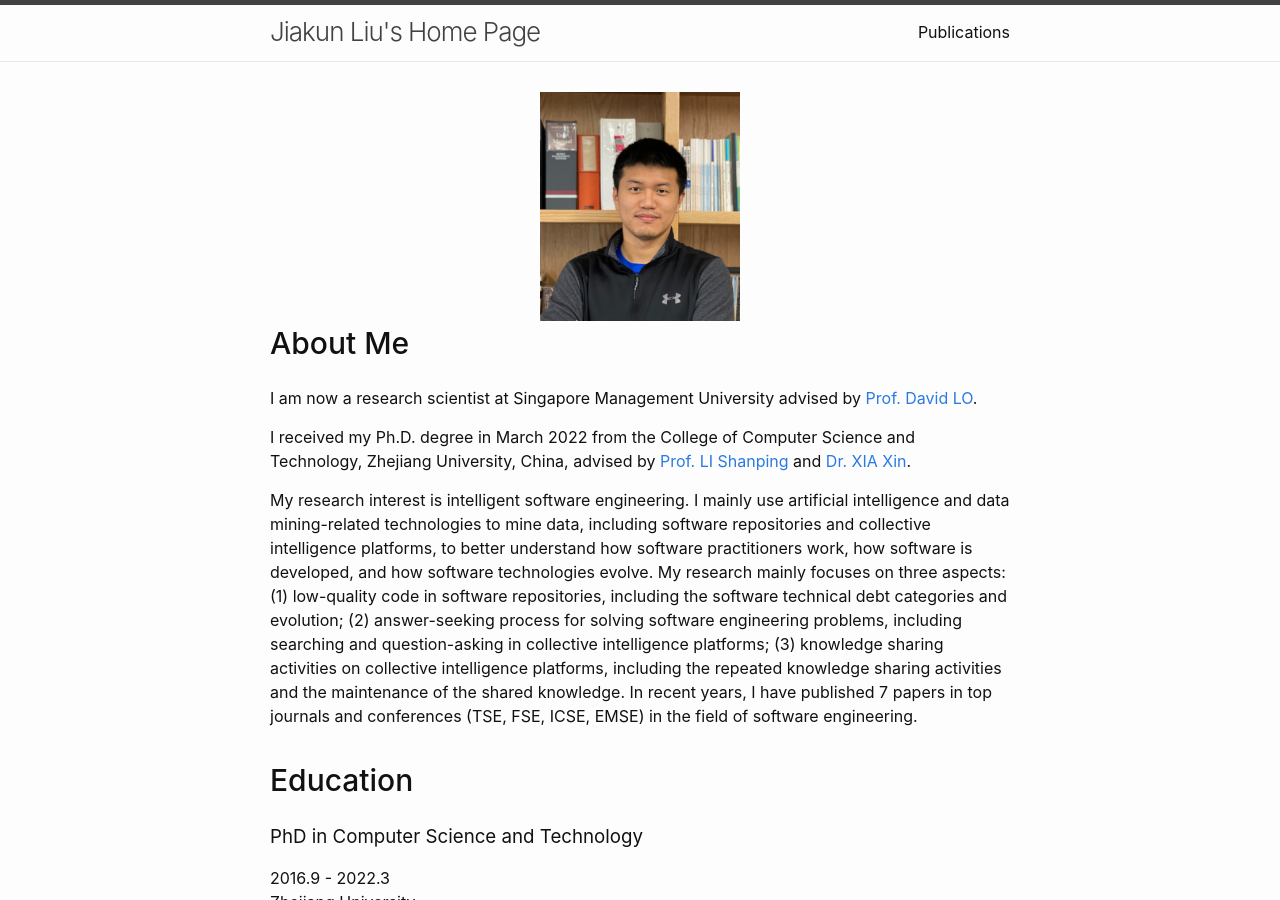
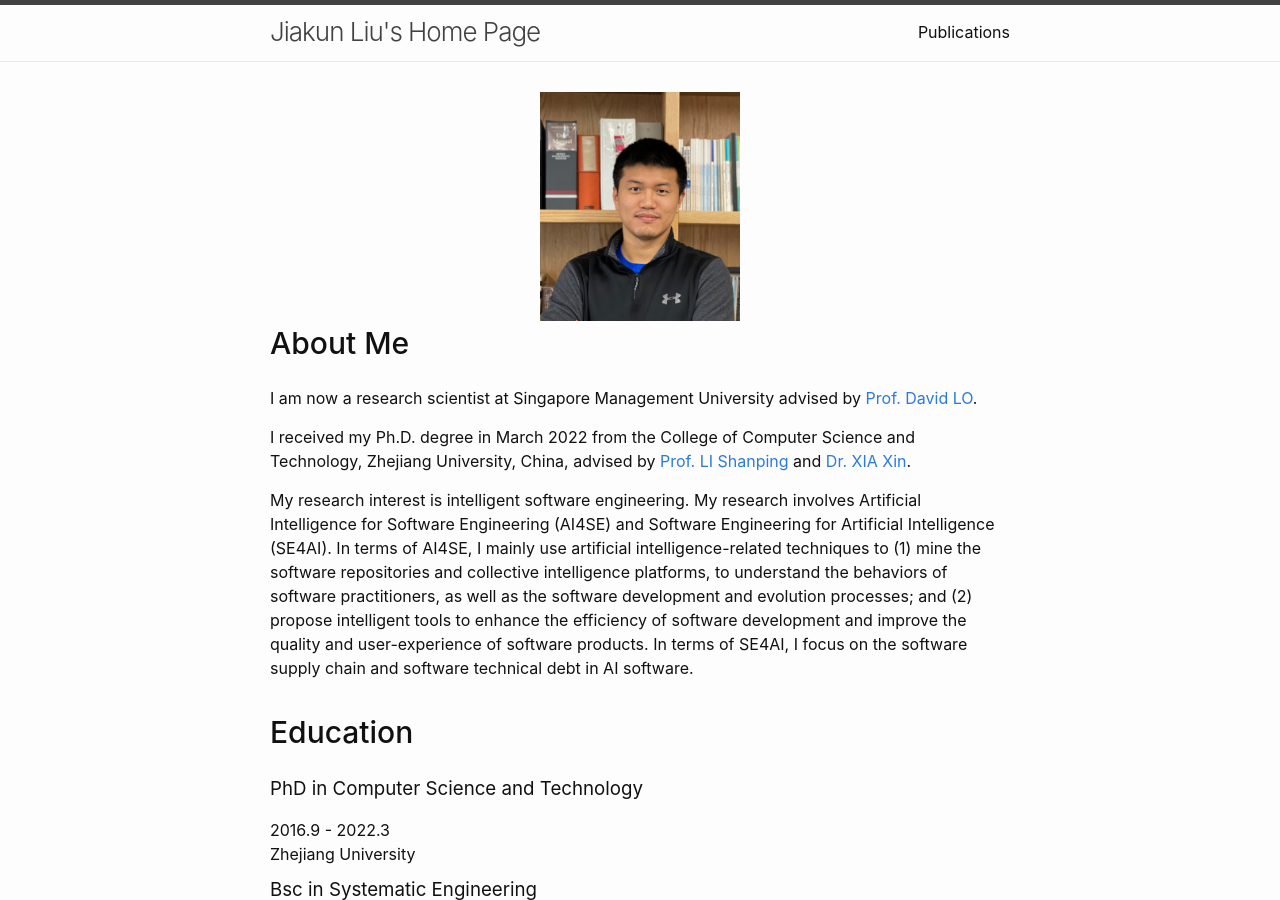
Before and after one commit to jiakun-liu/jiakun-liu.github.io, a Jekyll site: the page built from index.md, in a window 1280 px wide and 900 px high. Built offline with Jekyll 4.4.1, drawn with Linux system fonts in a browser that asks for light colours.

Commit message:
Update home.html

```diff
--- a/_layouts/home.html
+++ b/_layouts/home.html
@@ -17,23 +17,9 @@ layout: default
                 University, China, advised by <a href="http://person.zju.edu.cn/en/0087125">Prof. LI Shanping</a> and
                 <a href="https://xin-xia.github.io/">Dr. XIA Xin</a>.</p>
 
-            <p>My research interest is intelligent software engineering. I mainly use artificial intelligence and data
-                mining-related
-                technologies to mine data, including software repositories and collective intelligence platforms, to
-                better understand
-                how software practitioners work, how software is developed, and how software technologies evolve. My
-                research mainly
-                focuses on three aspects: (1) low-quality code in software repositories, including the software
-                technical debt
-                categories and evolution; (2) answer-seeking process for solving software engineering problems,
-                including searching and
-                question-asking in collective intelligence platforms; (3) knowledge sharing activities on collective
-                intelligence
-                platforms, including the repeated knowledge sharing activities and the maintenance of the shared
-                knowledge. In recent
-                years, I have published 7 papers in top journals and conferences (TSE, FSE, ICSE, EMSE) in the field of
-                software
-                engineering.</p>
+            <p>My research interest is intelligent software engineering. My research involves Artificial Intelligence for Software Engineering (AI4SE) and Software Engineering for Artificial Intelligence (SE4AI). In terms of AI4SE, I mainly use artificial intelligence-related techniques to (1) mine the software repositories and collective intelligence platforms, to understand the behaviors of software practitioners, as well as the software development and evolution processes; and (2) propose intelligent tools to enhance the efficiency of software development and improve the quality and user-experience of software products.
+                In terms of SE4AI, I focus on the software supply chain and software technical debt in AI software.
+            </p>
         </div>
         <!--//summary-->
     </section>
```
